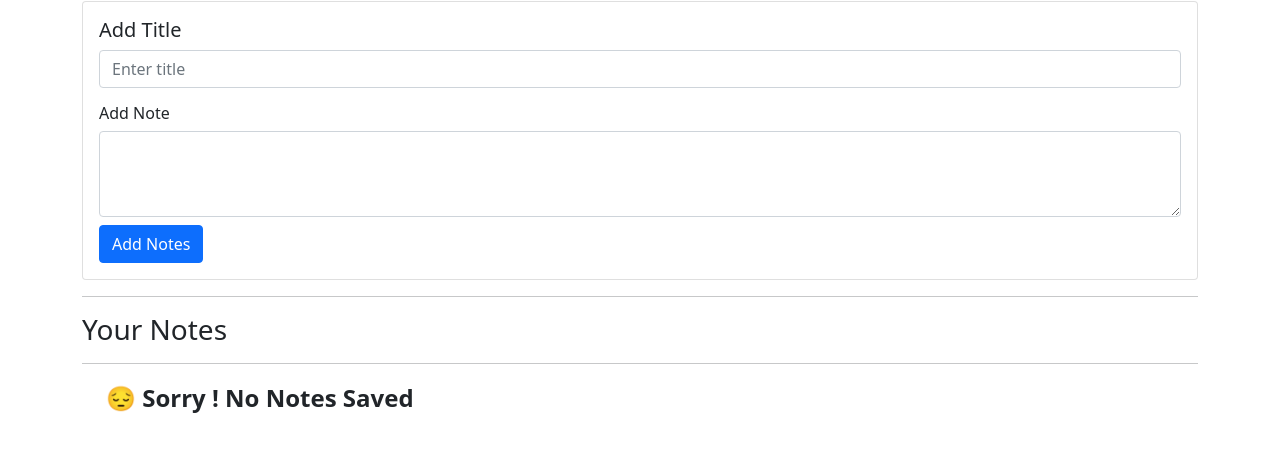
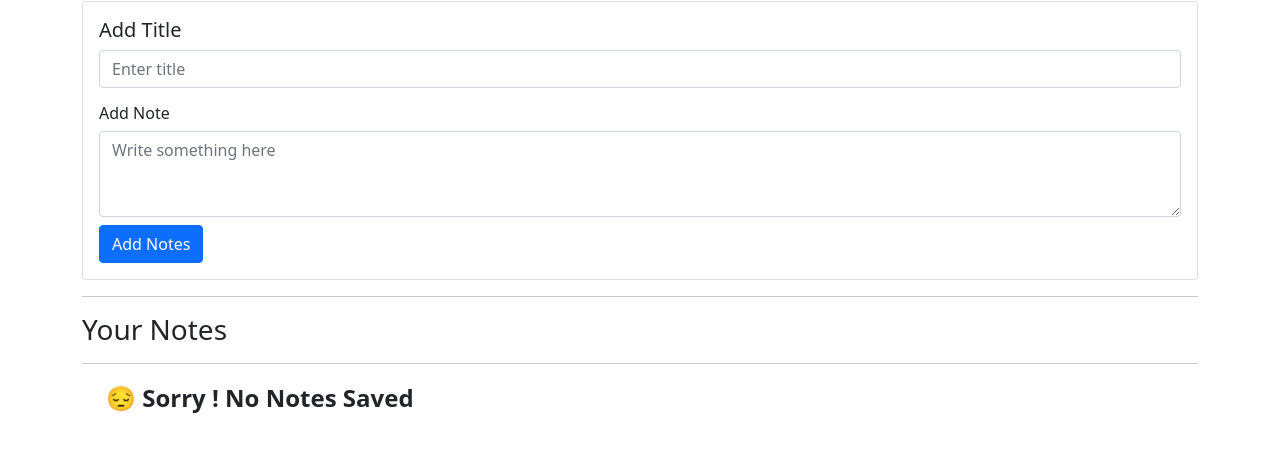
Before and after one commit to anubhav-234/Notes-App, a plain HTML site: page index.html in a window 1280 px wide. Shown: the part 63-514 px from the top of the page. Drawn offline with nearby package versions, Linux system fonts and the light colour scheme.

Commit message:
Update index.html

```diff
--- a/index.html
+++ b/index.html
@@ -32,7 +32,7 @@
                   </div>
             <h6 class="card-title">Add Note </h6>
             <div class="form-group mb-2">
-               <textarea class="form-control" id="addTxt" rows="3"></textarea>
+               <textarea class="form-control" id="addTxt" rows="3" placeholder="Write something here"></textarea>
             </div>
             <btn  class="btn btn-primary" id="addBtn"> Add Notes</btn>
         </div>
```
